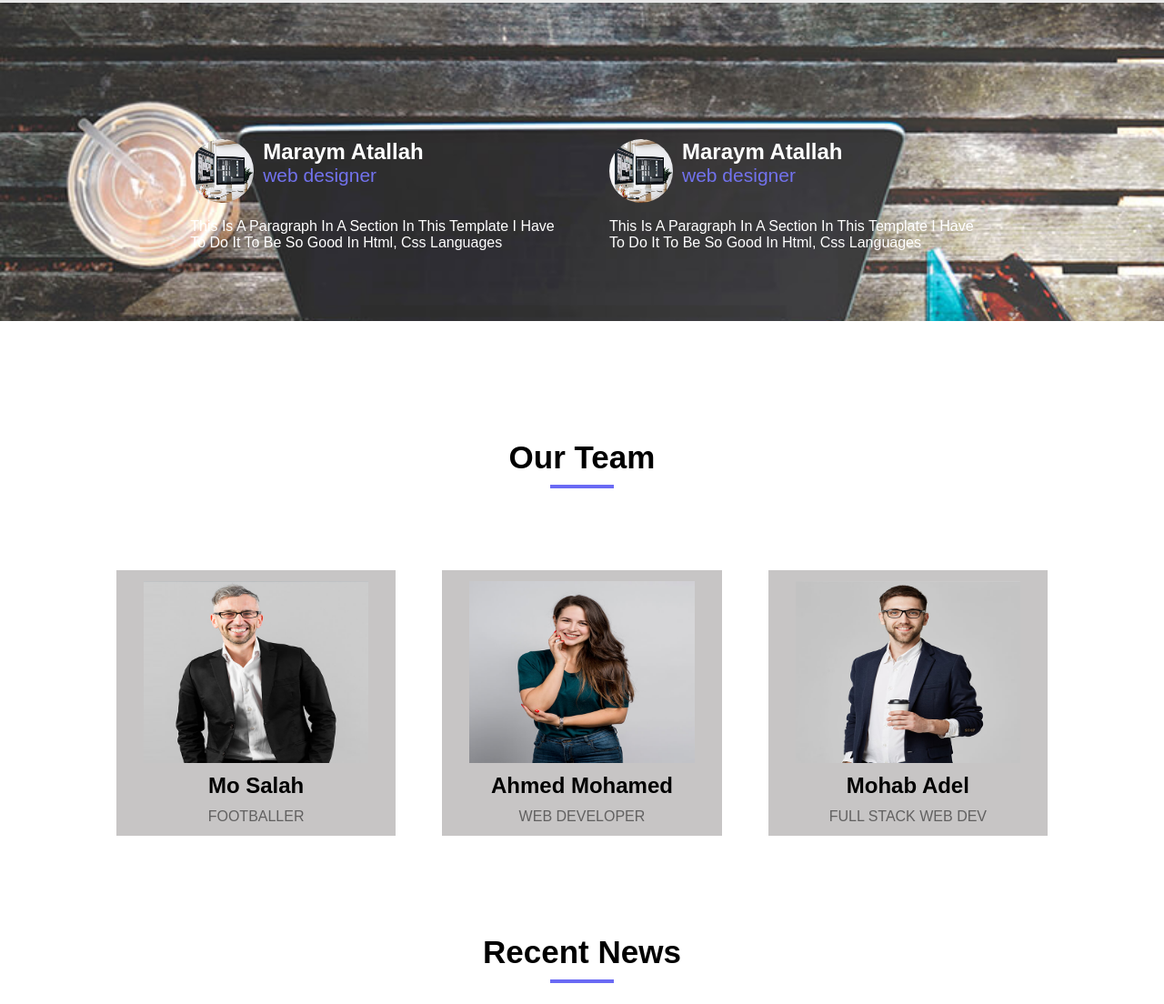
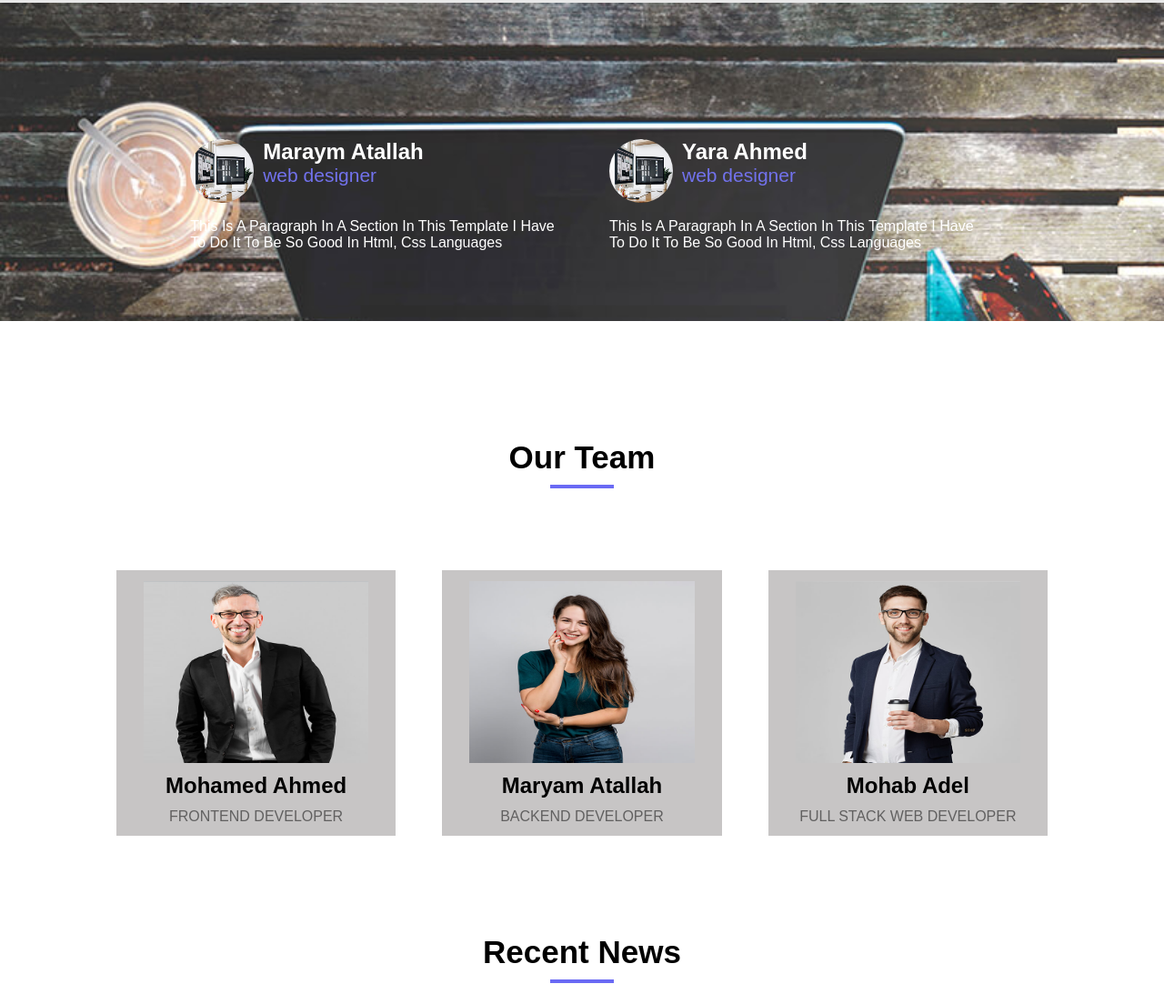
Before and after one commit to Maryam-Ahmed236/project-1, a plain HTML site: page index.html in a window 1280 px wide. Shown: the part 4985-6089 px from the top of the page at 91% size. Drawn offline with Linux system fonts and the light colour scheme.

Commit message:
index update

```diff
--- a/index.html
+++ b/index.html
@@ -342,7 +342,7 @@
                         <div class="section8-item">
                             <div class="sec8-img">
                                 <img src="images/course-1.jpg" alt="">
-                                <h2>Maraym Atallah</h2>
+                                <h2>Yara Ahmed</h2>
                                 <p>web designer</p>
                             </div>
                             <p>This Is A Paragraph In A Section In This Template I Have To Do It To Be So Good In Html, Css Languages</p>
@@ -359,7 +359,7 @@
                     <div class="team-item">
 
                         <div class="team-image">
-                                <img src="images/trainer-1.jpg" alt="john"  width="200"  height="200" >
+                                <img src="images/trainer-1.jpg"  width="200"  height="200" >
                                 <div class="team-overlay">
                                   <a href="#"><i class="fab fa-facebook-f"></i></i></a>
                                   <a href="#"> <i class="fab fa-twitter"></i></a>
@@ -368,8 +368,8 @@
                         </div> <!-- /team-image -->
 
                         <div class="team-info">
-                                <h2 class="team-info-title">mo salah</h2>
-                                <p class="team-info-p">footballer</p>
+                                <h2 class="team-info-title">Mohamed Ahmed</h2>
+                                <p class="team-info-p">Frontend Developer</p>
                         </div> <!-- /team-info -->
 
                     </div>  <!-- /team-item -->
@@ -377,7 +377,7 @@
                     <div class="team-item item2">
 
                         <div class="team-image">
-                                <img src="images/trainer-2.jpg" alt="john" width="200"  height="200">
+                                <img src="images/trainer-2.jpg" width="200"  height="200">
                                 <div class="team-overlay">
                                     <a href="#"><i class="fab fa-facebook-f"></i></i></a>
                                     <a href="#"> <i class="fab fa-twitter"></i></a>
@@ -386,8 +386,8 @@
                         </div> <!-- /team-image -->
 
                         <div class="team-info">
-                                <h2 class="team-info-title">ahmed mohamed</h2>
-                                <p class="team-info-p">web developer</p>
+                                <h2 class="team-info-title">Maryam Atallah</h2>
+                                <p class="team-info-p">backend developer</p>
                         </div> <!-- /team-info -->
 
                     </div>  <!-- /team-item -->
@@ -395,7 +395,7 @@
                     <div class="team-item">
 
                         <div class="team-image">
-                                <img src="images/trainer-3.jpg" alt="john" width="200"  height="200">
+                                <img src="images/trainer-3.jpg" width="200"  height="200">
                                 <div class="team-overlay">
                                     <a href="#"><i class="fab fa-facebook-f"></i></a>
                                     <a href="#"> <i class="fab fa-twitter"></i></a>
@@ -405,7 +405,7 @@
 
                         <div class="team-info">
                                 <h2 class="team-info-title">mohab adel</h2>
-                                <p class="team-info-p">full stack web dev</p>
+                                <p class="team-info-p">full stack web developer</p>
                         </div> <!-- /team-info -->
 
                     </div>  <!-- /team-item -->
```
